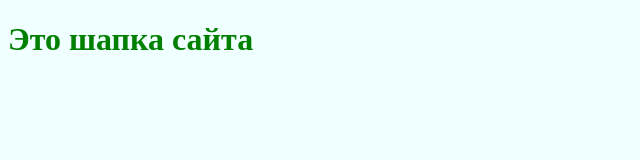
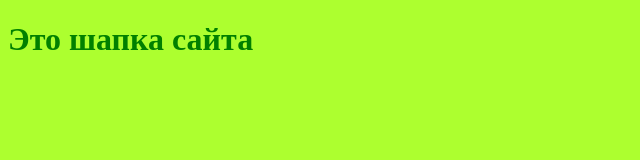
Before and after one commit to Alex-S17/hithub-tutorial, a plain HTML site: page index.html in a window 1280 px wide. Shown: the whole page, without its empty margins (0-640 px from the left). Drawn offline with Linux system fonts and the light colour scheme.

Commit message:
Изменил цвет фона на лимонный

```diff
--- a/css/styles.css
+++ b/css/styles.css
@@ -1,4 +1,4 @@
 body {
-    background-color:azure;
+    background-color:greenyellow;
     color: green;
 }
```
